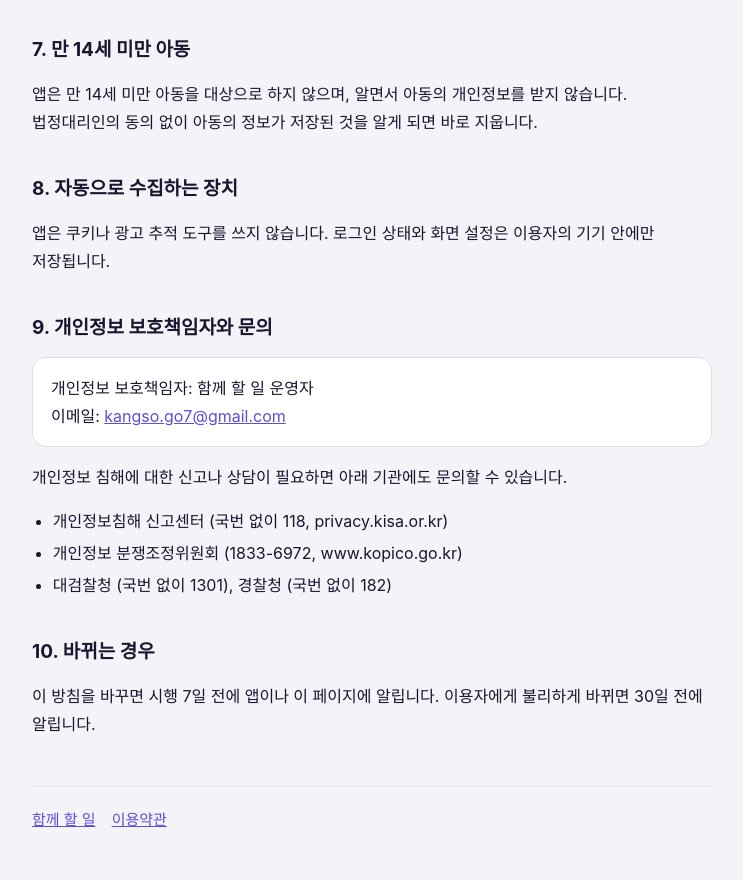
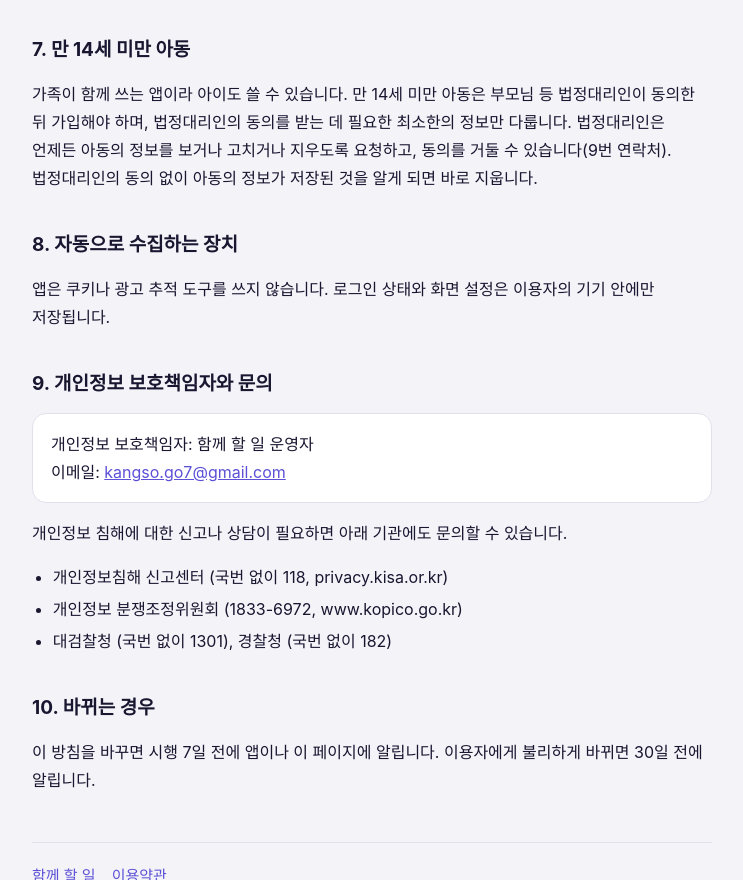
Before and after one commit to kangsogo7/todolist-legal, a plain HTML site: page privacy.html in a window 1280 px wide. Shown: the part 2454-3334 px from the top of the page, without its empty margins (268-1011 px from the left). Drawn offline with Linux system fonts and the light colour scheme.

Commit message:
Under-14 users may join with guardian consent

```diff
--- a/privacy.html
+++ b/privacy.html
@@ -75,7 +75,7 @@
 </ul>
 
 <h2>7. 만 14세 미만 아동</h2>
-<p>앱은 만 14세 미만 아동을 대상으로 하지 않으며, 알면서 아동의 개인정보를 받지 않습니다. 법정대리인의 동의 없이 아동의 정보가 저장된 것을 알게 되면 바로 지웁니다.</p>
+<p>가족이 함께 쓰는 앱이라 아이도 쓸 수 있습니다. 만 14세 미만 아동은 부모님 등 법정대리인이 동의한 뒤 가입해야 하며, 법정대리인의 동의를 받는 데 필요한 최소한의 정보만 다룹니다. 법정대리인은 언제든 아동의 정보를 보거나 고치거나 지우도록 요청하고, 동의를 거둘 수 있습니다(9번 연락처). 법정대리인의 동의 없이 아동의 정보가 저장된 것을 알게 되면 바로 지웁니다.</p>
 
 <h2>8. 자동으로 수집하는 장치</h2>
 <p>앱은 쿠키나 광고 추적 도구를 쓰지 않습니다. 로그인 상태와 화면 설정은 이용자의 기기 안에만 저장됩니다.</p>
```
Also changed, not shown: terms.html (+1 -1 lines).
